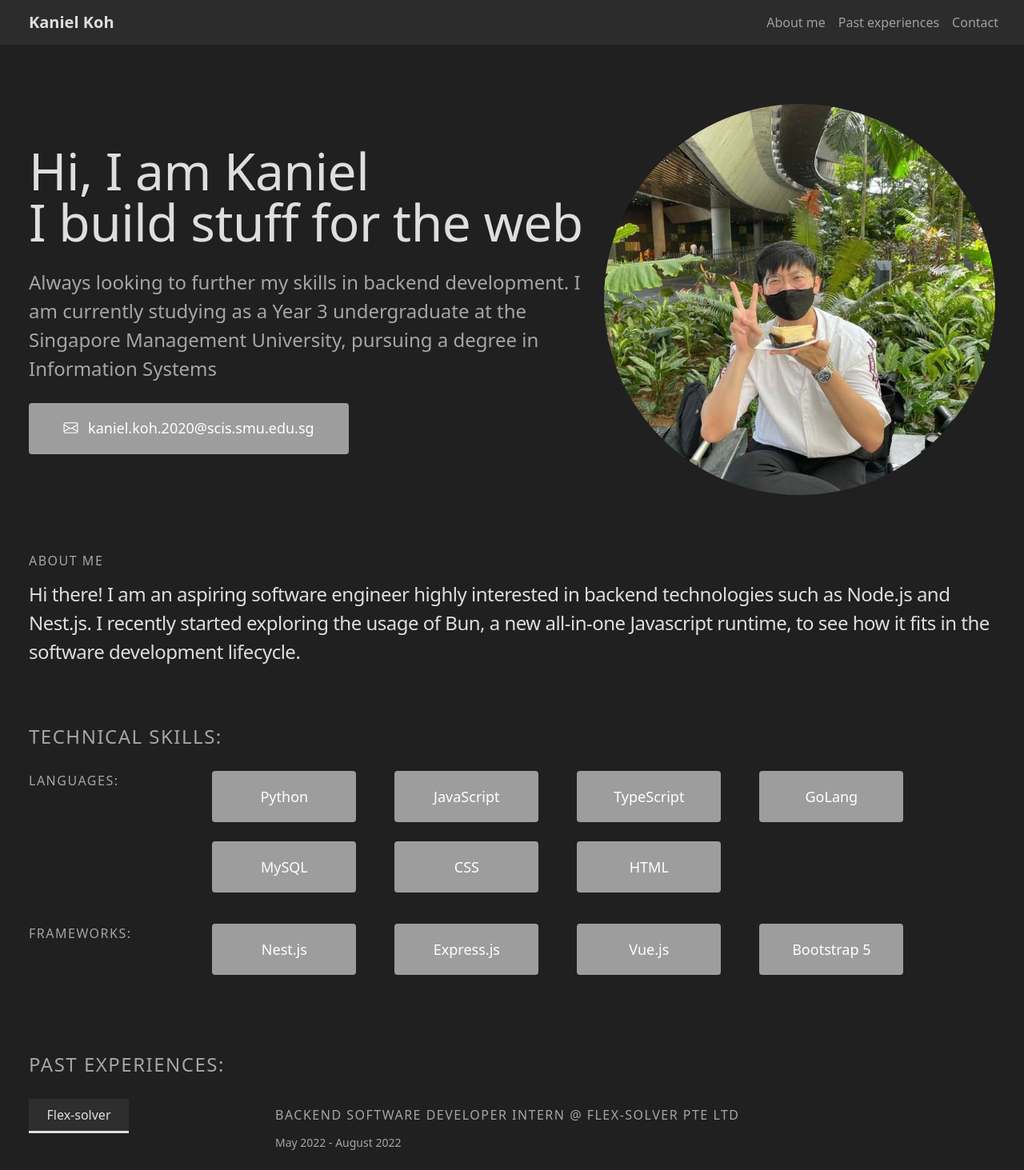
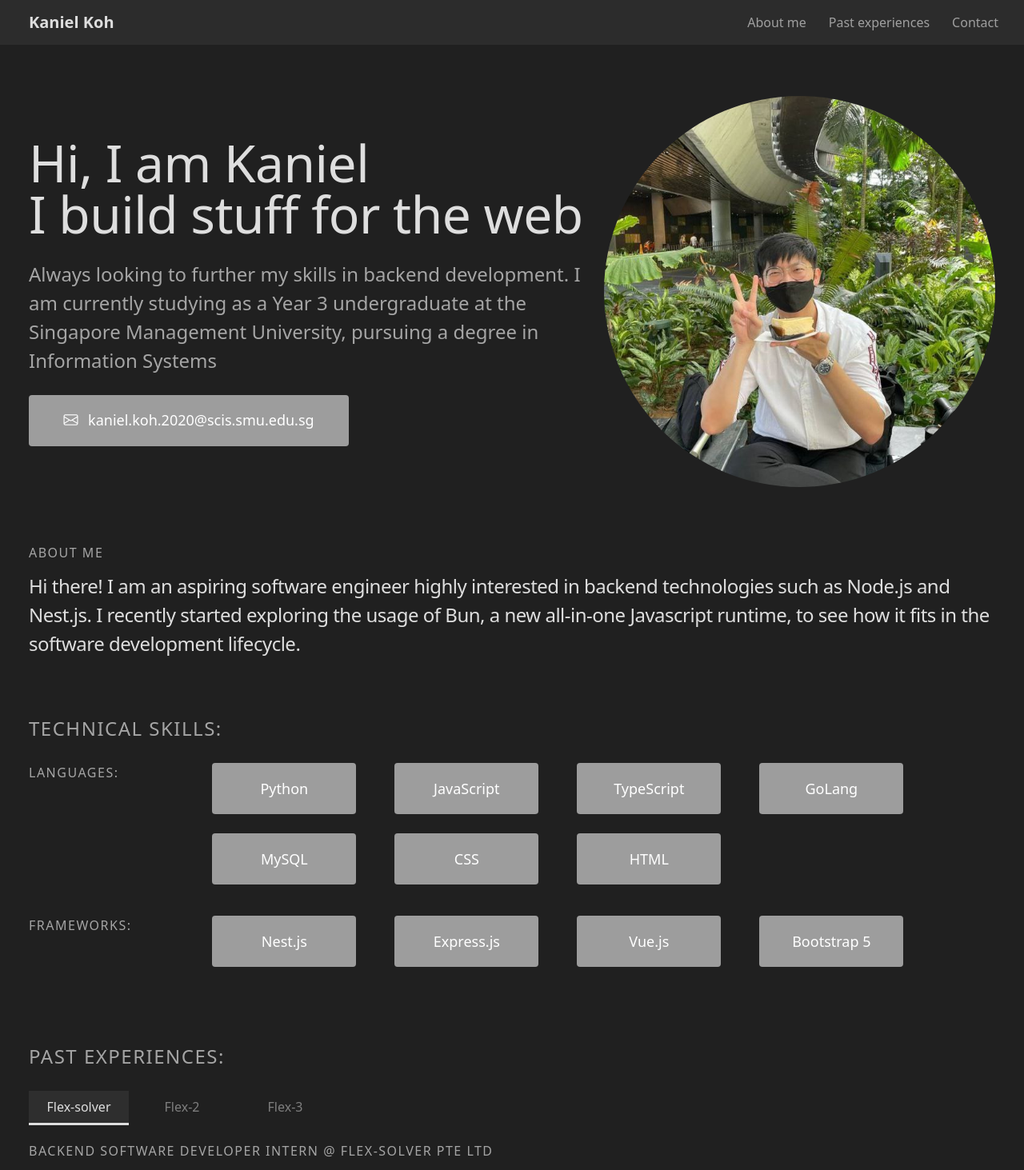
Before and after one commit to kaniel98/aboutme, a Vue app: page / in a window 1280 px wide. Shown: the top 1463 px of the page at 80% size. Built offline with nearby package versions, Linux system fonts and the light colour scheme.

Commit message:
minor refinement

```diff
--- a/src/components/layouts/TheNavigationBar.vue
+++ b/src/components/layouts/TheNavigationBar.vue
@@ -1,10 +1,11 @@
 <template>
-    <nav class="navbar navbar-expand-md navbar-dark fixed-top grey-bg px-4">
+    <nav :class="'navbar navbar-expand-md navbar-dark fixed-top grey-bg px-4 ' + navBarVisibility">
         <div class="container-xxl">
             <a href="#intro" class="navbar-brand">
                 <span class="fw-bold white-text">{{ name }}</span>
             </a>
             <!-- Toggle button for mobile navigation -->
+            <!-- Indicates collpased -->
             <button class="navbar-toggler" type="button" data-bs-toggle="collapse" data-bs-target="#main-nav" aria-controls="main-nav" aria-expanded="false" aria-label="Toggle-navigation">
                 <span class="navbar-toggler-icon"></span>
             </button>
@@ -13,7 +14,7 @@
         <!-- Nav bar links -->
         <div class="collapse navbar-collapse justify-content-end align-center" id="main-nav">
             <ul class="navbar-nav text-nowrap">
-                <li class="nav-item">
+                <li class="nav-item ">
                     <a href="#about" class="nav-link">About me</a>
                 </li>
                 <li class="nav-item">
@@ -28,14 +29,44 @@
 </template>
 
 <script lang="ts">
-import { defineComponent, reactive, toRefs } from "vue";
+import { defineComponent, reactive, toRefs, onMounted, computed } from "vue";
 export default defineComponent({
     setup() {
         const state = reactive({
             name: "Kaniel Koh",
+            lastScrollPosition: 0,
+            showNavBar: true,
         });
 
-        return { ...toRefs(state) };
+        // Check for scrolling
+        const onScroll = () => {
+            const currentScrollPosition = window.pageYOffset || document.documentElement.scrollTop;
+            if (currentScrollPosition < 0) {
+                return;
+            }
+            // Stop executing this function if the difference between
+            // current scroll position and last scroll position is less than some offset
+            if (Math.abs(currentScrollPosition - state.lastScrollPosition) < 60) {
+                return;
+            }
+            state.showNavBar = currentScrollPosition < state.lastScrollPosition;
+            state.lastScrollPosition = currentScrollPosition;
+        };
+
+        // If scrolling down, close else open
+        const navBarVisibility = computed(() => {
+            if (state.showNavBar) {
+                return "scrolled-up";
+            }
+            return "scrolled-down";
+        });
+
+        onMounted(() => {
+            console.log("mounted");
+            window.addEventListener("scroll", onScroll);
+        });
+
+        return { ...toRefs(state), navBarVisibility };
     },
 
     name: "NavigationBar",
@@ -47,4 +78,17 @@ export default defineComponent({
     background-color: rgba(50, 50, 50, 0.7);
     backdrop-filter: blur(10px);
 }
+
+.scrolled-down {
+    transform: translateY(-100%);
+    transition: all 0.3s ease-in-out;
+}
+.scrolled-up {
+    transform: translateY(0);
+    transition: all 0.3s ease-in-out;
+}
+
+.nav-item {
+    margin-left: 12px;
+}
 </style>
--- /dev/null
+++ b/src/components/pages/Homepage/ExperienceTab.vue
@@ -0,0 +1,80 @@
+<template>
+    <li class="nav-item" role="presentation">
+        <button
+            :class="'nav-link me-1 rounded-0 ' + activeTab(companyNo)"
+            id="home-tab"
+            data-bs-toggle="tab"
+            :data-bs-target="'#' + companyId"
+            type="button"
+            role="tab"
+            aria-controls="home"
+            aria-selected="true"
+        >
+            {{ companyName }}
+        </button>
+    </li>
+</template>
+
+<script lang="ts">
+import { defineComponent, computed } from "vue";
+
+export default defineComponent({
+    props: {
+        companyId: {
+            type: String,
+            required: true,
+        },
+        companyNo: {
+            type: Number,
+            required: true,
+        },
+    },
+    setup(props) {
+        const companyName = computed(() => {
+            return split(props.companyId);
+        });
+
+        const activeTab = (tabNo: number) => {
+            if (tabNo === 1) {
+                return "active";
+            }
+            return "";
+        };
+
+        return {
+            companyName,
+            activeTab,
+        };
+    },
+    name: "ExperienceTab",
+});
+
+function split(str: string) {
+    return str
+        .split(" ")
+        .map((w) => w[0].toUpperCase() + w.substr(1).toLowerCase())
+        .join(" ");
+}
+</script>
+
+<style scoped>
+.nav-link {
+    background-color: rgba(32, 32, 32, 0.7);
+    color: rgba(222, 222, 222, 0.5);
+    border: none;
+    /* border-left: 3px solid rgb(222, 222, 222, 0.3); */
+    width: 125px;
+}
+
+.nav-link:hover {
+    background-color: rgba(52, 52, 52, 0.7);
+    color: rgba(222, 222, 222, 1);
+}
+
+.nav-link.active {
+    background-color: rgba(52, 52, 52, 0.7);
+    border-color: rgba(52, 52, 52, 0.7);
+    color: rgba(222, 222, 222, 1);
+    border-bottom: 3px solid rgba(222, 222, 222, 1);
+}
+</style>
--- a/src/components/pages/Homepage/Experiences.vue
+++ b/src/components/pages/Homepage/Experiences.vue
@@ -3,27 +3,14 @@
         <div class="container-xxl">
             <medium-header :headerText="mediumHeader"></medium-header>
             <div class="row">
-                <div class="col-md-3 col-12">
-                    <ul class="nav" id="myTab" role="tablist">
-                        <li class="nav-item" role="presentation">
-                            <button
-                                class="nav-link me-3 active rounded-0"
-                                id="home-tab"
-                                data-bs-toggle="tab"
-                                data-bs-target="#flex-solver"
-                                type="button"
-                                role="tab"
-                                aria-controls="home"
-                                aria-selected="true"
-                            >
-                                Flex-solver
-                            </button>
-                        </li>
+                <div class="col-12">
+                    <ul class="nav" id="experienceTabs" role="tablist">
+                        <experience-tab v-for="company in companies" :key="company.id" :companyId="company.id" :companyNo="company.no"></experience-tab>
                     </ul>
                 </div>
 
                 <!-- Content -->
-                <div class="col-md-9 col-12 white-text">
+                <div class="col-12 white-text vh-25" id="experienceContent">
                     <div v-for="company in companies" :key="company.id" class="tab-content" id="nav-tabContent">
                         <div :class="'tab-pane fade show ' + activeTab(company.no)" :id="company.id" role="tabpanel" aria-labelledby="list-home-list">
                             <experience-content :company="company"></experience-content>
@@ -40,7 +27,8 @@ import { defineComponent, reactive, toRefs, ref } from "vue";
 
 import MediumHeader from "../../ui/MediumHeader.vue";
 import Company from "../../../types/Companies";
-import ExperienceContent from "./ExperienceContent.vue";
+import ExperienceTab from "./ExperienceTab.vue";
+import ExperienceContent from "./ExperienceTabContent.vue";
 
 export default defineComponent({
     setup() {
@@ -62,11 +50,28 @@ export default defineComponent({
                     "Refactoring of codes to reduce code base & increase efficiency",
                 ],
             },
+            {
+                no: 2,
+                id: "flex-2",
+                title: "BACKEND SOFTWARE DEVELOPER INTERN",
+                name: "FLEX-SOLVER PTE LTD",
+                companyUrl: "https://www.flex-solver.com.sg/",
+                timePeriod: "May 2022 - August 2022",
+                experienceDetails: ["testcontent"],
+            },
+            {
+                no: 3,
+                id: "flex-3",
+                title: "BACKEND SOFTWARE DEVELOPER INTERN",
+                name: "FLEX-SOLVER PTE LTD",
+                companyUrl: "https://www.flex-solver.com.sg/",
+                timePeriod: "May 2022 - August 2022",
+                experienceDetails: ["testcontecddcdcdnt"],
+            },
         ]);
 
         //Checking if a specific tab is active
         const activeTab = (tabNo: number) => {
-            console.log(tabNo);
             if (tabNo === 1) {
                 return "active";
             }
@@ -78,29 +83,18 @@ export default defineComponent({
     components: {
         "medium-header": MediumHeader,
         "experience-content": ExperienceContent,
+        "experience-tab": ExperienceTab,
     },
     name: "MyExperiences",
 });
 </script>
 
 <style scoped>
-.nav-link {
-    background-color: rgba(32, 32, 32, 0.7);
-    color: rgba(222, 222, 222, 0.5);
-    border: none;
-    /* border-left: 3px solid rgb(222, 222, 222, 0.3); */
-    width: 125px;
+#experienceTabs {
+    margin-bottom: 12px;
 }
 
-.nav-link:hover {
-    background-color: rgba(52, 52, 52, 0.7);
-    color: rgba(222, 222, 222, 1);
-}
-
-.nav-link.active {
-    background-color: rgba(52, 52, 52, 0.7);
-    border-color: rgba(52, 52, 52, 0.7);
-    color: rgba(222, 222, 222, 1);
-    border-bottom: 3px solid rgba(222, 222, 222, 1);
-}
+/* #experienceContent{
+    height: 300px
+} */
 </style>
--- a/src/components/pages/Homepage/Introduction.vue
+++ b/src/components/pages/Homepage/Introduction.vue
@@ -1,5 +1,5 @@
 <template>
-    <div style="margin-top: 130px" class="black-bg px-4">
+    <div style="margin-top: 120px" class="black-bg px-4">
         <div class="container-xxl">
             <div class="row justify-content-center align-items-center">
                 <div class="col-md-7 text-center text-md-start">
```
Also changed, not shown: src/components/pages/Homepage/ExperienceTabs.vue (deleted, +0 -22 lines), src/components/pages/Homepage/ExperienceTabContent.vue (renamed from src/components/pages/Homepage/ExperienceContent.vue).
